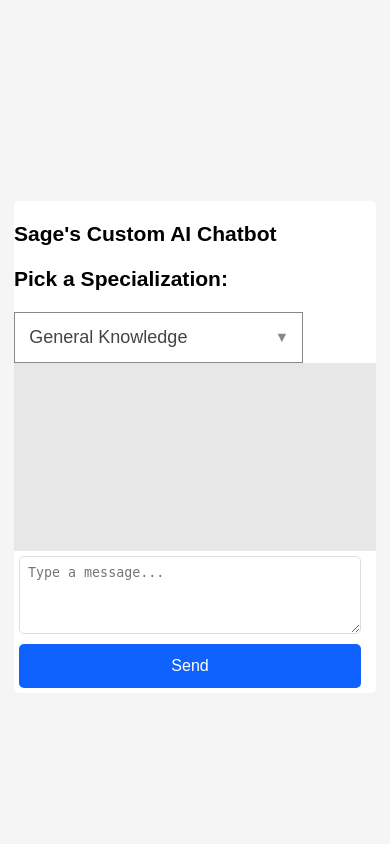
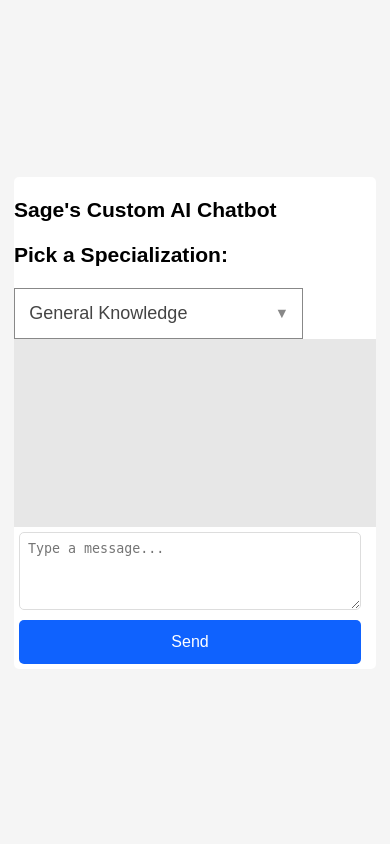
Before and after one commit to sagerock/Nov2023Chatbot, a Flask app: page / in a window 390 px wide. Run offline with Flask 2, Linux system fonts and the light colour scheme.

Commit message:
Update styles.css

```diff
--- a/static/styles.css
+++ b/static/styles.css
@@ -109,7 +109,7 @@ body {
   body {
     justify-content: flex-start;
     height: auto;
-    padding-top: 50px;
+    padding-top: 2px;
     font-size: 18px;
   }
   #chat-container {
```
